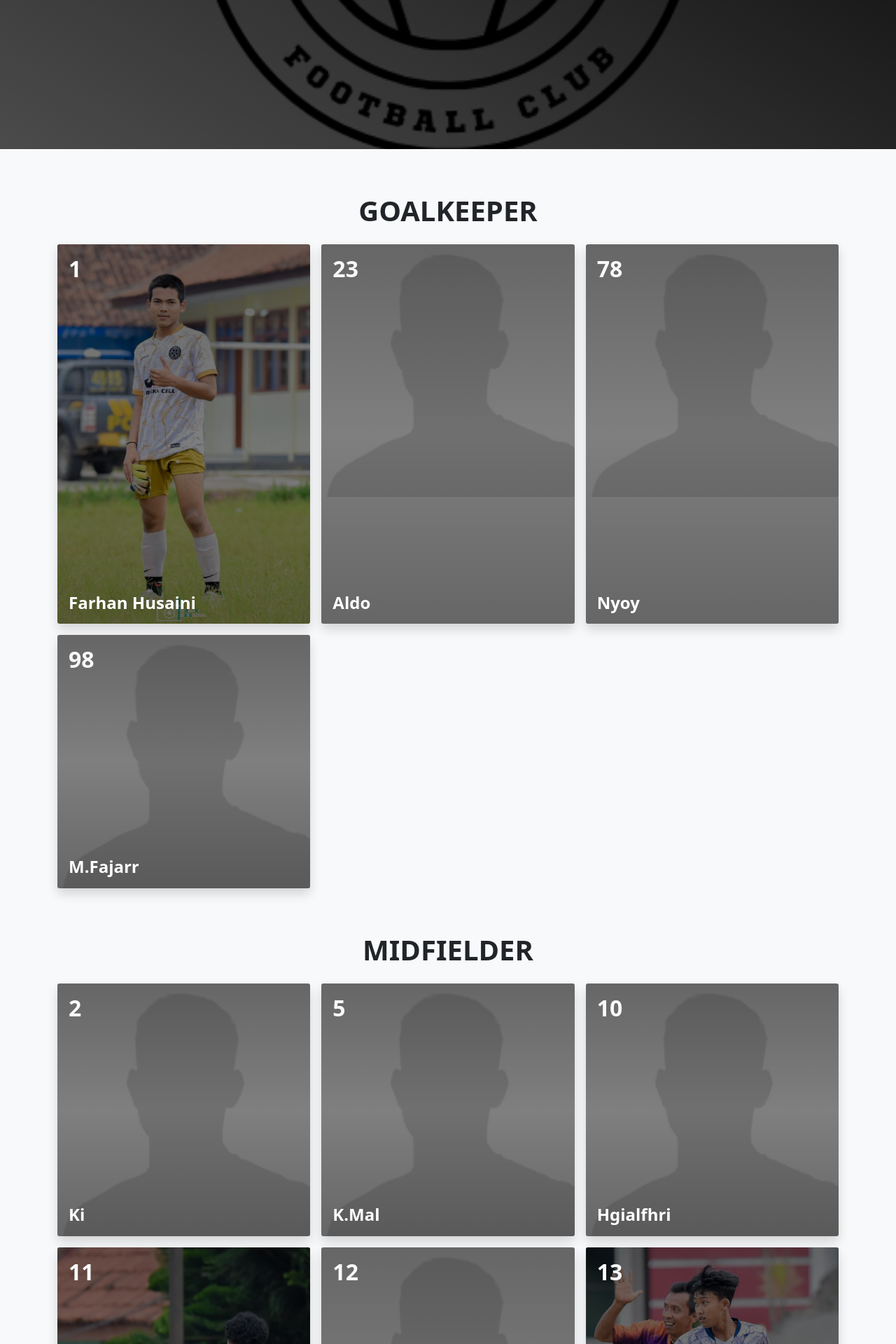
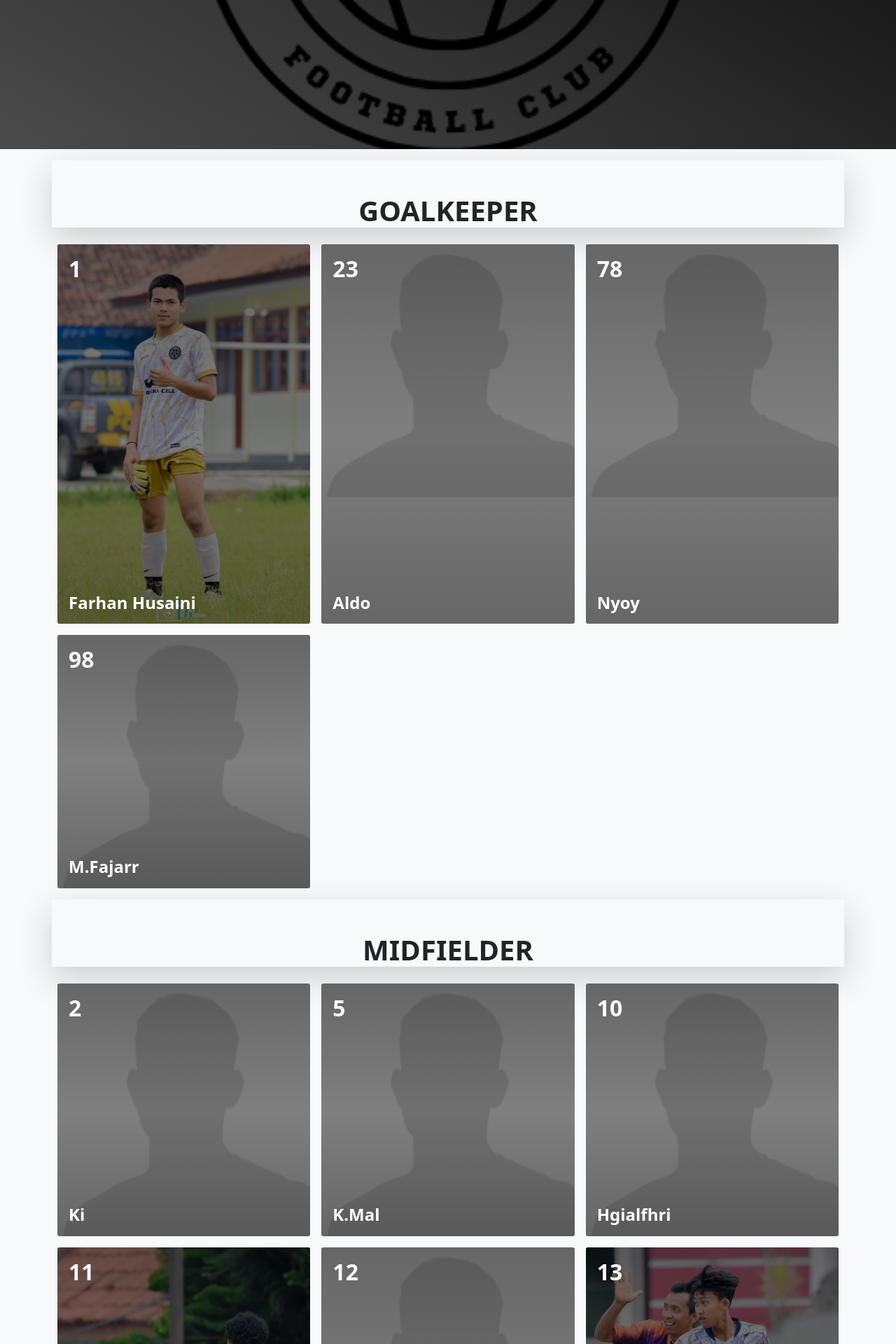
Before and after one commit to tesafc/www2, a Jekyll site: the page built from players.html, in a window 1280 px wide. Shown: the part 491-2411 px from the top of the page at 70% size. Built offline with Jekyll 4.4.1, drawn with Linux system fonts in a browser that asks for light colours.

Commit message:
Update players.html

```diff
--- a/players.html
+++ b/players.html
@@ -9,10 +9,10 @@
     <div class="row row-cols-2 row-cols-md-3 g-3">
       {% assign roles = site.data.players | group_by: "role" %}
       {% for role in roles %}
-      <h1 class="d-block w-100 pt-5 text-uppercase text-center fw-bold">{{ role.name }}</h1>
+      <h1 class="d-block w-100 pt-5 text-uppercase text-center fw-bold shadow-lg">{{ role.name }}</h1>
       {% for player in role.items %}
-      <div class="col" style="min-height: 15rem;">
-        <div class="card h-100 text-white border-0 shadow">
+      <div class="col" style="min-height: 16rem;">
+        <div class="card h-100 text-white border-0">
           <img src="{% if player.pp %}{{ player.pp }}{% else %}{{ '/assets/img/pp/blank-pp.png' | relative_url }}{% endif %}" alt="" class="card-img img-fluid border-0">
           <div class="card-img-overlay d-flex flex-column justify-content-between" style="background-image: linear-gradient(rgba(0, 0, 0, 0.6), rgba(0, 0, 0, 0.5), rgba(0, 0, 0, 0.6));">
             <h5 class="card-text fs-2 fw-bolder">{% if player.profile-link %}<a href="{{ player.profile-link }}" class="stretched-link link-light text-decoration-none">{{ player.no-punggung }}</a>{% endif %}</h5>
```
